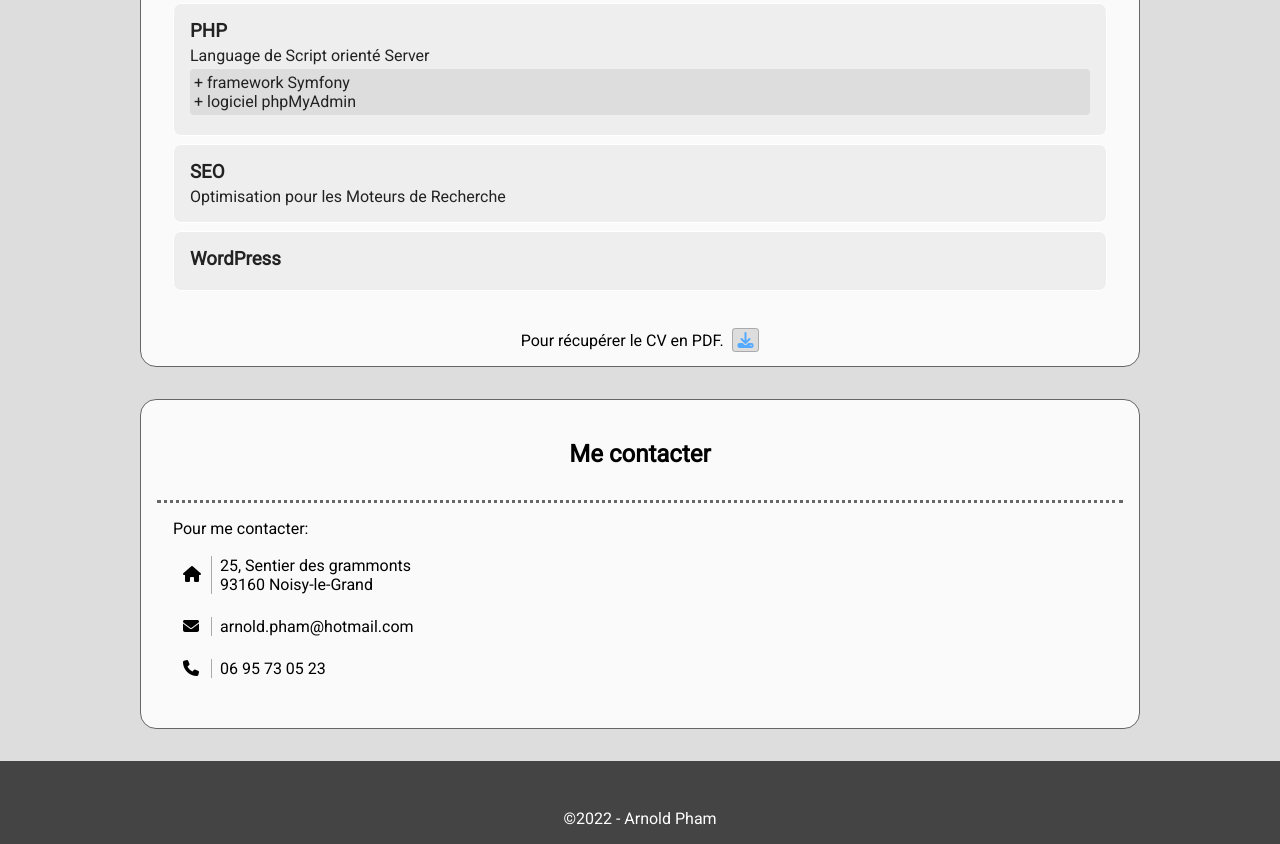
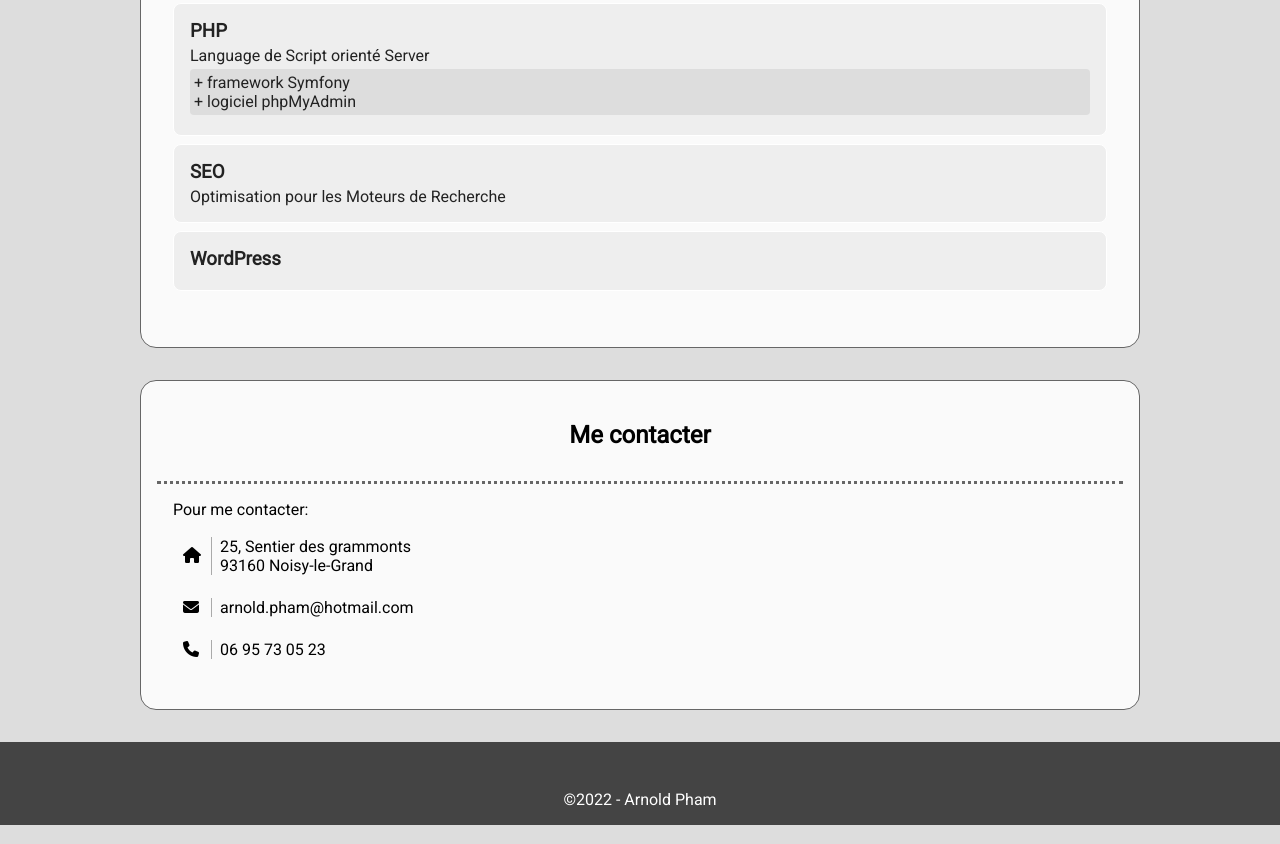
Before and after one commit to Arnold-Pham/cv-git, a plain HTML site: page index.html in a window 1280 px wide. Shown: the part 1836-2680 px from the top of the page. Drawn offline with Linux system fonts and the light colour scheme.

Commit message:
Update del .pdf

```diff
--- a/index.html
+++ b/index.html
@@ -124,11 +124,6 @@
                 </div>
             </article>
 
-            <div class="pdf">
-                <p>Pour récupérer le CV en PDF.<a href=""><i class="fa-solid fa-download"></i></a></p>
-            </div>
-
-
         </section>
 
         <!-- ? Partie 3 ? -->
--- a/style.scss
+++ b/style.scss
@@ -175,26 +175,6 @@ body {
                     }
                 }
             }
-
-            .pdf {
-                p {
-                    text-align: center;
-
-                    a {
-                        text-decoration: none;
-                        padding: .1rem .3rem;
-                        margin-left: .5rem;
-                        color: #5AF;
-                        background: #DDD;
-                        border: 1px solid #AAA;
-                        border-radius: .2rem;
-
-                        i {
-                            font-size: 1rem;
-                        }
-                    }
-                }
-            }
         }
     }
 
```
Also changed, not shown: style.css.
